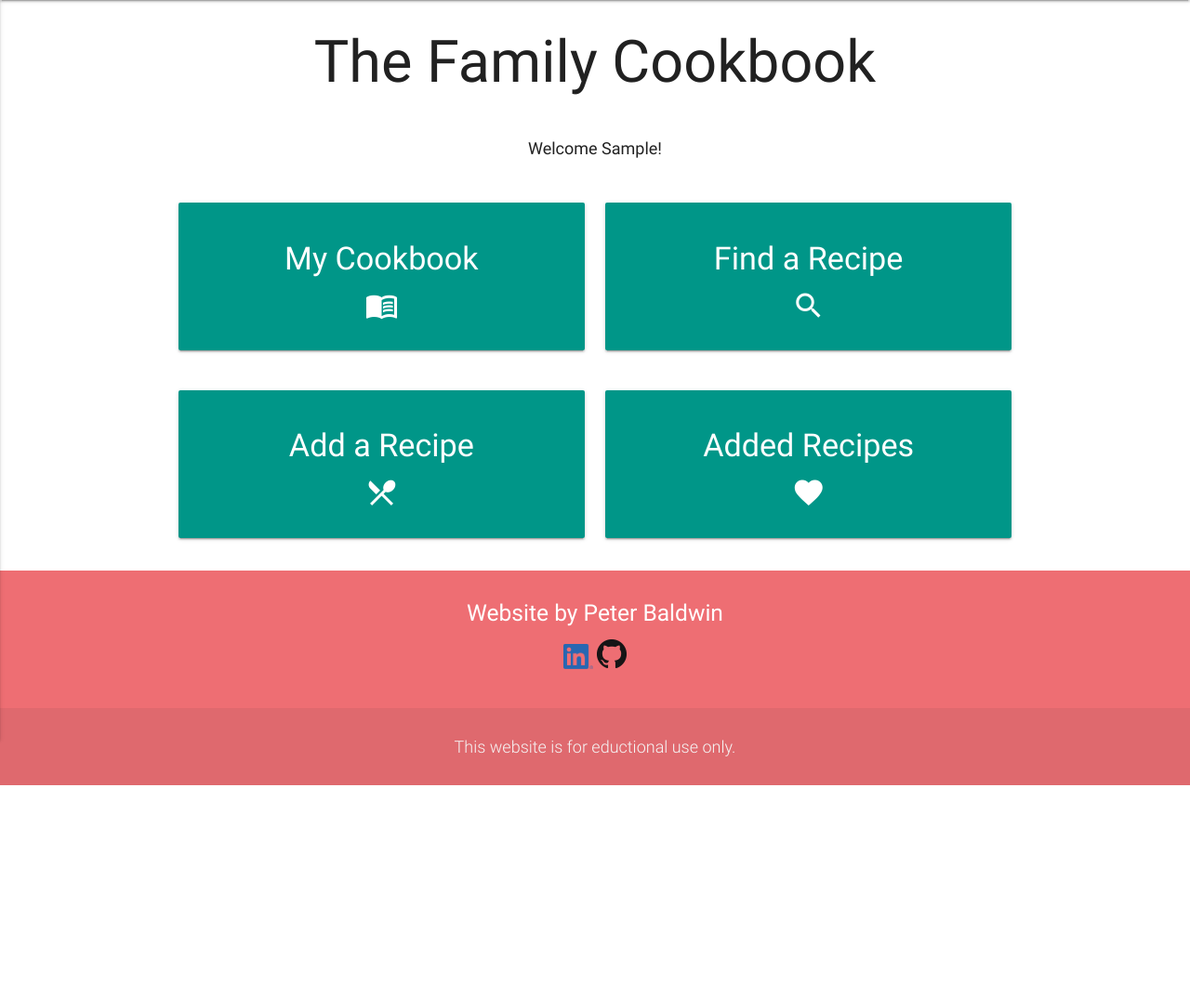
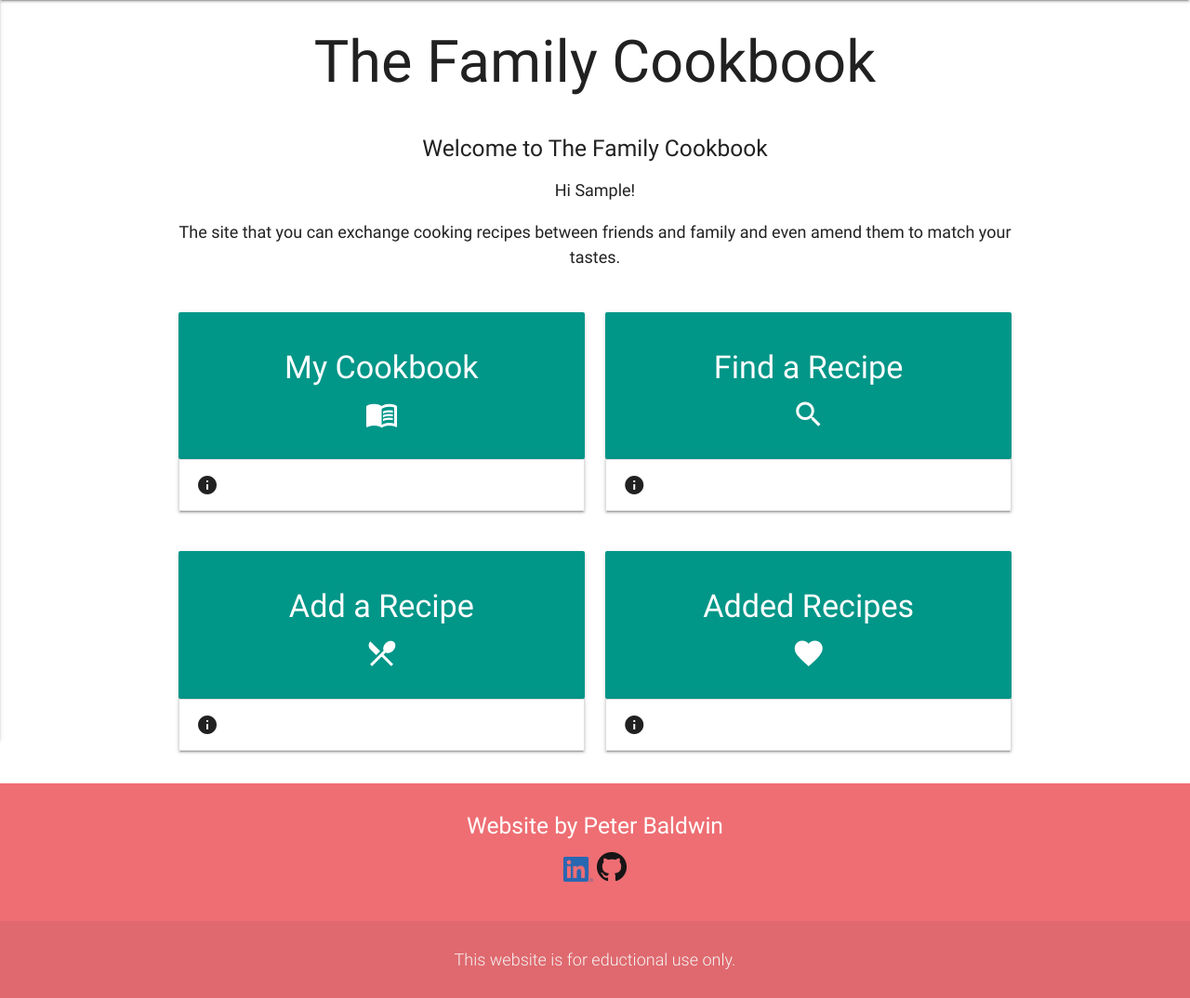
Before and after one commit to Baldpet/Family-cookbook, a Flask app: a page that uses templates/homelogin.html in a window 1280 px wide. Shown: the part 64-1138 px from the top of the page at 93% size. Before the commit the page ends 909 px from the top, so only its background shows below. Run offline with Flask 2, Linux system fonts and the light colour scheme; a user stored in the database is signed in; a database or web service that is not in the repository returns one stand-in record (values such as "Sample title"); some libraries are stand-ins or nearby versions.

Commit message:
Added in accordion on the homelogin page giving some info on what each section does

```diff
--- a/static/css/style.css
+++ b/static/css/style.css
@@ -105,6 +105,10 @@ p{
 
 .card-panel i{
     font-size: 36px;
+}
+
+.home-collapse{
+    margin-top: -15px;
 }
 
 /* Recipe form */
--- a/templates/homelogin.html
+++ b/templates/homelogin.html
@@ -15,7 +15,9 @@
 	</div>
 
 	<div class="row center-align">
-		<p>Welcome {{current_user.username.capitalize()}}!</p>
+        <h5>Welcome to The Family Cookbook</h5>
+		<p>Hi {{current_user.username.capitalize()}}!</p>
+        <p>The site that you can exchange cooking recipes between friends and family and even amend them to match your tastes.</p>
 	</div>
 	<div class="row">
 		<div class="col s6">
@@ -27,6 +29,12 @@
 					</i>
 				</div>
             </a>
+            <ul class="collapsible home-collapse" data-collapsible="accordion">
+                <li>
+                    <div class="collapsible-header"><i class="material-icons">info</i></div>
+                    <div class="collapsible-body"><span>My Cookbook - This is your very own cookbook space where you can view, amend check out all the recipes you have found.</span></div>
+                </li>
+            </ul>
 		</div>
 		<div class="col s6">
             <a class="home-link" href="{{url_for('search_recipes')}}">
@@ -37,6 +45,12 @@
 					</i>
 				</div>
             </a>
+            <ul class="collapsible home-collapse" data-collapsible="accordion">
+                <li>
+                    <div class="collapsible-header"><i class="material-icons">info</i></div>
+                    <div class="collapsible-body"><span>Find a Recipe - This is where you can look through all the recipes that have been added to the site, find your next meal here!</span></div>
+                </li>
+            </ul>
 		</div>
 	</div>
 	<div class="row">
@@ -49,6 +63,12 @@
 					</i>
 				</div>
             </a>
+            <ul class="collapsible home-collapse" data-collapsible="accordion">
+                <li>
+                    <div class="collapsible-header"><i class="material-icons">info</i></div>
+                    <div class="collapsible-body"><span>Add a Recipe - Add your favourite recipes here so that others can enjoy the fruits of yout labour.</span></div>
+                </li>
+            </ul>
 		</div>
 
 		<div class="col s6">
@@ -60,6 +80,12 @@
 					</i>
 				</div>
             </a>
+            <ul class="collapsible home-collapse" data-collapsible="accordion">
+                <li>
+                    <div class="collapsible-header"><i class="material-icons">info</i></div>
+                    <div class="collapsible-body"><span>Added Recipes - Here you can keep a track of how loved you recipes are by seeing how many times they have been added.</span></div>
+                </li>
+            </ul>
 		</div>
 	</div>
 </div>
```
Also changed, not shown: static/js/base.js (line endings or trailing spaces).
